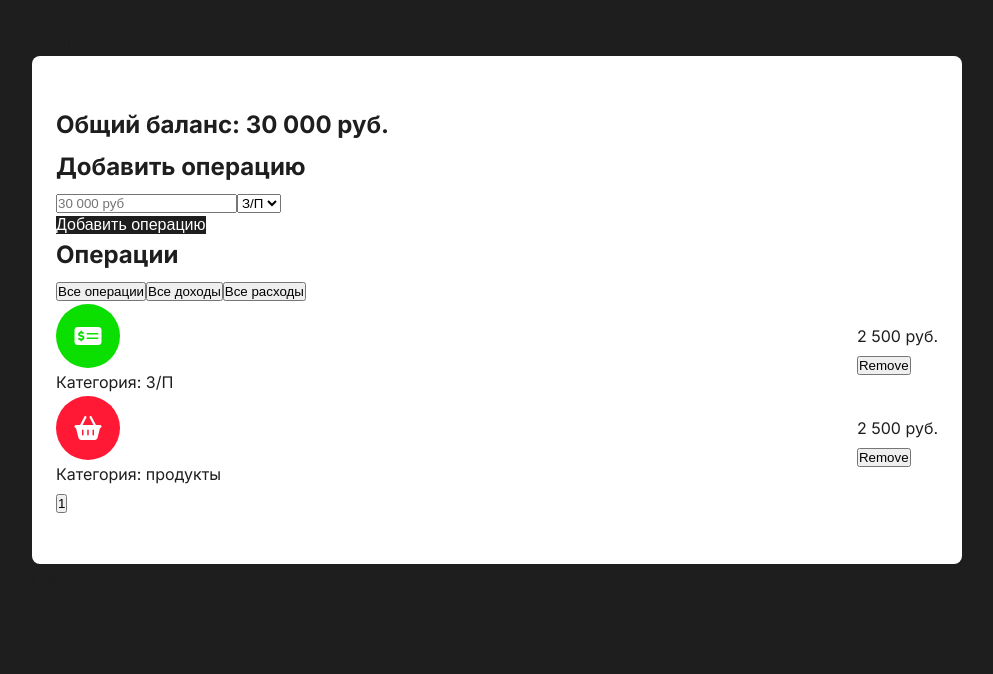
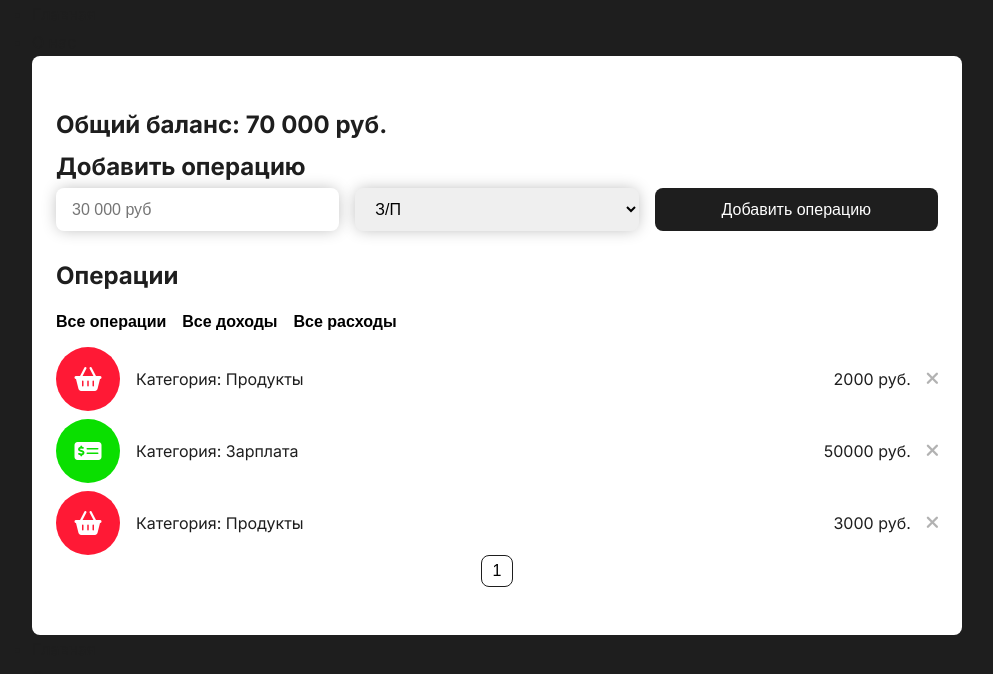
Before and after one commit to fqZell/react-budget, a React (Vite) app: page / in a window 1280 px wide. Shown: the top 674 px of the page, without its empty margins (143-1136 px from the left). Built offline with nearby package versions, Linux system fonts and the light colour scheme.

Commit message:
Добавили новые стили и jsx

```diff
--- /dev/null
+++ b/src/components/item/item.jsx
@@ -0,0 +1,37 @@
+const Item = ({ item }) => {
+
+    const {id, category, type, total} = item;
+
+    return (
+        <div className="item">
+        <div className="item__left">
+
+            <div className={`circle ${type}`}>
+
+                {
+                    type === 'income' ?
+                    <i class="fa-solid fa-money-check-dollar"></i> :
+                    <i class="fa-sharp fa-solid fa-basket-shopping"></i>
+                }
+
+            </div>
+
+            <p className="category">
+                Категория: {category}
+            </p>
+        </div>
+
+        <div className="item__right">
+            <p className="total">
+                {total} руб.
+            </p>
+
+            <button className="item__button">
+                <i class="fa-solid fa-xmark"></i>
+            </button>
+        </div>
+    </div>
+    )
+}
+
+export default Item;
--- a/src/index.css
+++ b/src/index.css
@@ -44,6 +44,8 @@ a {
 
   border: none;
   outline: none;
+
+  border-radius: 8px;
 }
 
 .layout {
@@ -81,3 +83,99 @@ a {
 .item .circle.expense {
   background-color: #ff1935;
 }
+
+.item .item__left,
+.item .item__right {
+  display: flex;
+  flex-direction: row;
+  align-items: center;
+  justify-content: center;
+  gap: 16px;
+}
+
+.form input,
+.form select {
+  border: none;
+  outline: none;
+
+  font-size: 16px;
+
+  padding: 12px 16px;
+
+  box-shadow: 0 0 16px -2px rgba(0, 0, 0, 0.3);
+
+  border-radius: 8px;
+}
+
+.form form {
+  display: grid;
+  grid-template-columns: repeat(3, 1fr);
+  gap: 16px;
+}
+
+.items {
+  display: flex;
+  flex-direction: column;
+  gap: 8px;
+}
+
+.wrapper {
+  margin-top: 24px;
+}
+
+.filter {
+  display: flex;
+  flex-direction: row;
+  align-items: center;
+  justify-content: flex-start;
+  gap: 16px;
+  margin: 16px 0;
+}
+
+.filter button {
+  border: none;
+  outline: none;
+
+  padding: 0;
+
+  font-size: 16px;
+  background-color: transparent;
+  font-weight: 600;
+}
+
+.item .item__button {
+  border: none;
+  background-color: transparent;
+  font-size: 18px;
+  color: rgba(0, 0, 0, 0.3);
+}
+.pagination {
+  display: flex;
+  align-items: center;
+  justify-content: center;
+  flex-direction: row;
+
+  gap: 4px;
+}
+
+.pagination button {
+  display: flex;
+  flex-direction: row;
+  align-items: center;
+  justify-content: center;
+
+  --size: 32px;
+
+  width: var(--size);
+  height: var(--size);
+
+  font-size: 16px;
+  font-weight: 400;
+
+  border-radius: 8px;
+  border: 1px solid #1e1e1e;
+
+  background-color: transparent;
+
+  cursor: pointer;
+}
--- a/src/pages/HomePage.jsx
+++ b/src/pages/HomePage.jsx
@@ -1,12 +1,41 @@
+import { useState } from "react";
+import { TYPES } from "../types/operation";
+import Item from "../components/item/item";
+import formatMoney from "../utils/formatMoney";
 
+const initialItemsState = [
+    {
+        category: 'Продукты',
+        total: 2000,
+        type: TYPES.EXPENSE,
+        id: 1,
+        created_at: new Date('2022-01-01')
+    },
+    {
+        category: 'Зарплата',
+        total: 50000,
+        type: TYPES.INCOME,
+        id: 2,
+        created_at: new Date('2023-01-01')
+    },
+    {
+        category: 'Продукты',
+        total: 3000,
+        type: TYPES.EXPENSE,
+        id: 3,
+        created_at: new Date('2022-02-02')
+    }
+];
 
 const HomePage = () => {
+    const [items, setItems] = useState(initialItemsState);
+
     return (
         <section>
             <div className="container">
                 <div className="layout">
                     <header>
-                        <h1>Общий баланс: 30 000 руб.</h1>
+                        <h1>Общий баланс: {formatMoney(70000)}</h1>
                     </header>
 
                     <div className="form">
@@ -32,29 +61,14 @@ const HomePage = () => {
                         </div>
 
                         <div className="items">
-                            <div className="item">
-                                <div className="item__left">
-                                    <div className="circle income">
-                                        <i class="fa-solid fa-money-check-dollar"></i>
-                                    </div>
 
-                                    <p className="category">
-                                        Категория: З/П
-                                    </p>
-                                </div>
 
-                                <div className="item__right">
-                                    <p className="total">
-                                        2 500 руб.
-                                    </p>
+                            {
+                                items.map((item) => <Item key={item.id} item={item} />)
+                            }
 
-                                    <button className="item__button">
-                                        Remove
-                                    </button>
-                                </div>
-                            </div>
 
-                            <div className="item">
+                            {/* <div className="item">
                                 <div className="item__left">
                                     <div className="circle expense">
                                         <i class="fa-sharp fa-solid fa-basket-shopping"></i>
@@ -71,10 +85,10 @@ const HomePage = () => {
                                     </p>
 
                                     <button className="item__button">
-                                        Remove
+                                        <i class="fa-solid fa-xmark"></i>
                                     </button>
                                 </div>
-                            </div>
+                            </div> */}
                         </div>
 
                         <div className="pagination">
--- /dev/null
+++ b/src/types/operation.js
@@ -0,0 +1,4 @@
+export const TYPES = {
+    INCOME: 'income',
+    EXPENSE: 'expense',
+};
--- /dev/null
+++ b/src/utils/formatMoney.js
@@ -0,0 +1,7 @@
+import formatNumber from "./formatNumber";
+
+const formatMoney = (valeu, valute = "руб.") => {
+    return `${formatNumber(valeu)} ${valute}`;
+}
+
+export default formatMoney;
--- /dev/null
+++ b/src/utils/formatNumber.js
@@ -0,0 +1,5 @@
+const formatNumber = (valeu) => {
+    return Intl.NumberFormat('ru-RU').format(parseInt(valeu) || 0);
+}
+
+export default formatNumber;
```
